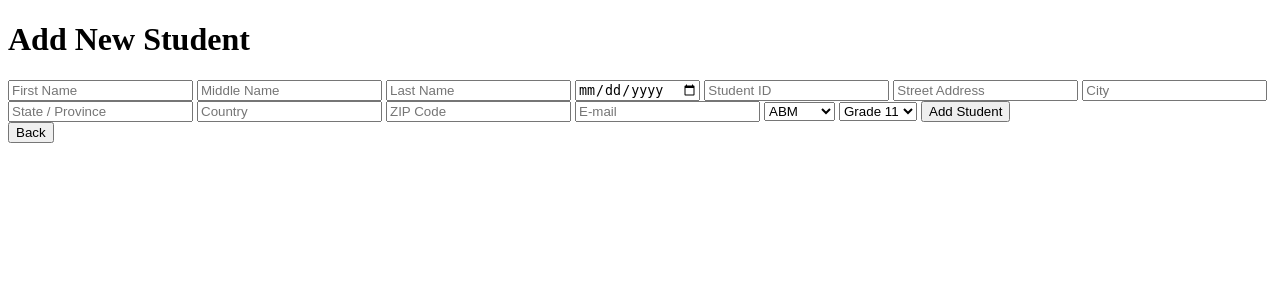
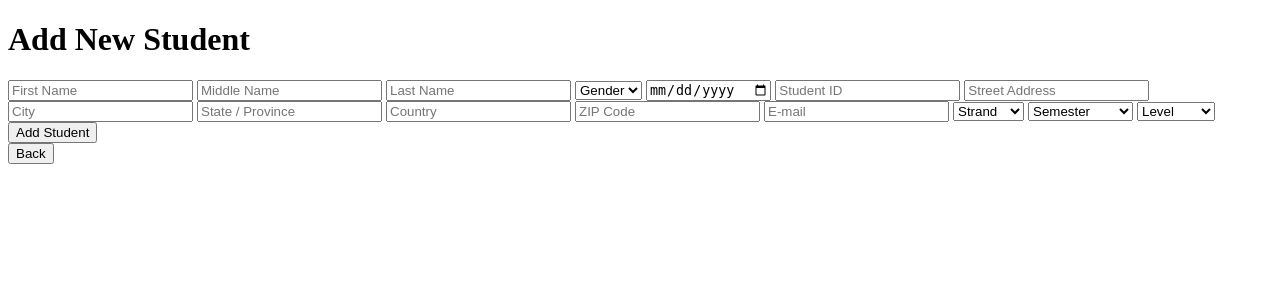
Before and after one commit to Rencelagsil/LATHOUGS, a PHP site: page /CRUD/add_student.php in a window 1280 px wide. Shown: the top 300 px of the page. Run offline with PHP 8.4, Linux system fonts and the light colour scheme.

Commit message:
Update add_student.php

```diff
--- a/CRUD/add_student.php
+++ b/CRUD/add_student.php
@@ -14,6 +14,11 @@ include 'db.php';
         <input type="text" name="fName" placeholder="First Name" required>
         <input type="text" name="mName" placeholder="Middle Name">
         <input type="text" name="lName" placeholder="Last Name" required>
+        <select name="gender" required>
+        <option value="">Gender</option>
+            <option value="Male">Male</option>
+            <option value="Female">Female</option>
+        </select>
         <input type="date" name="birthdate" required>
         <input type="text" name="studentID" placeholder="Student ID" required>
         <input type="text" name="street" placeholder="Street Address" required>
@@ -23,13 +28,20 @@ include 'db.php';
         <input type="text" name="zip" placeholder="ZIP Code" required>
         <input type="email" name="email" placeholder="E-mail" required>
         <select name="strand" required>
+        <option value="">Strand</option>
             <option value="ABM">ABM</option>
             <option value="HUMSS">HUMSS</option>
             <option value="STEM">STEM</option>
             <option value="GAS">GAS</option>
             <option value="TVL">TVL</option>
         </select>
+        <select name="semester" required>
+        <option value="">Semester</option>
+            <option value="1st Semester">1st Semester</option>
+            <option value="2nd Semester">2nd Semester</option>
+        </select>
         <select name="level" required>
+        <option value="">Level</option>
             <option value="Grade 11">Grade 11</option>
             <option value="Grade 12">Grade 12</option>
         </select>
```
